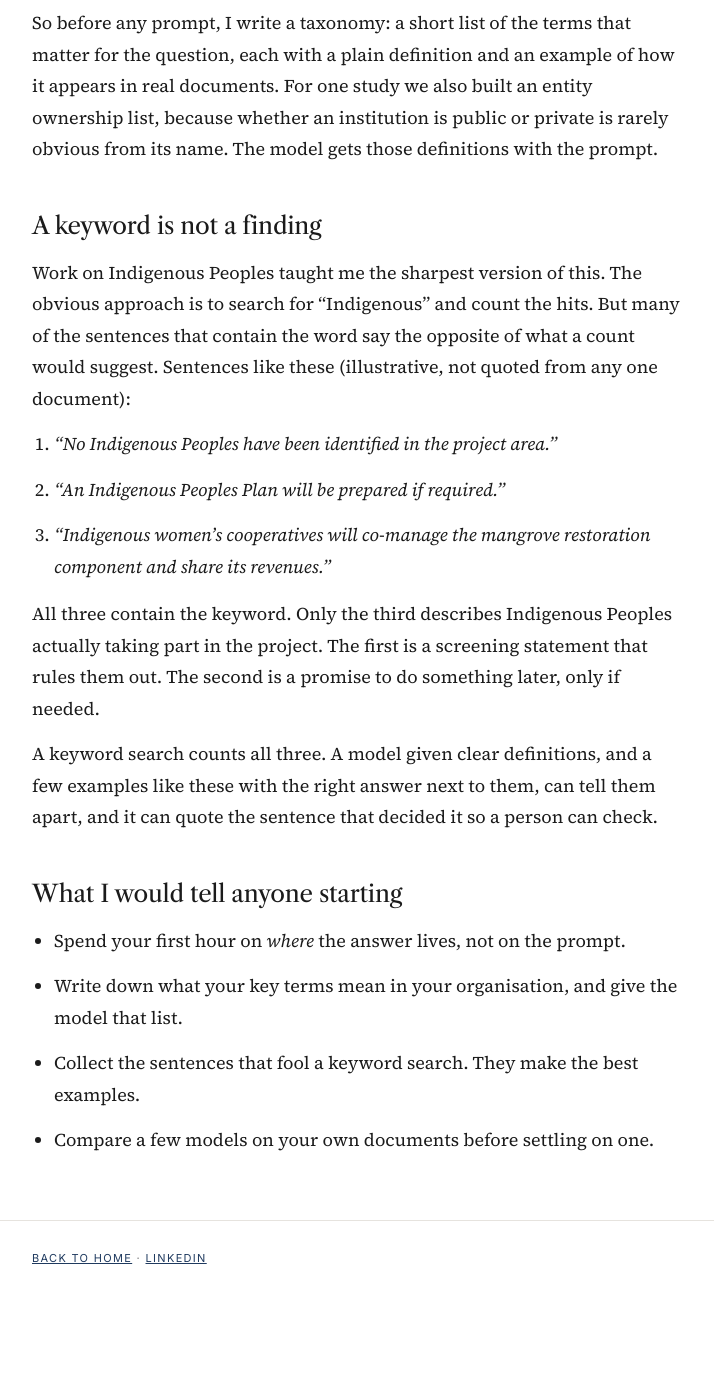
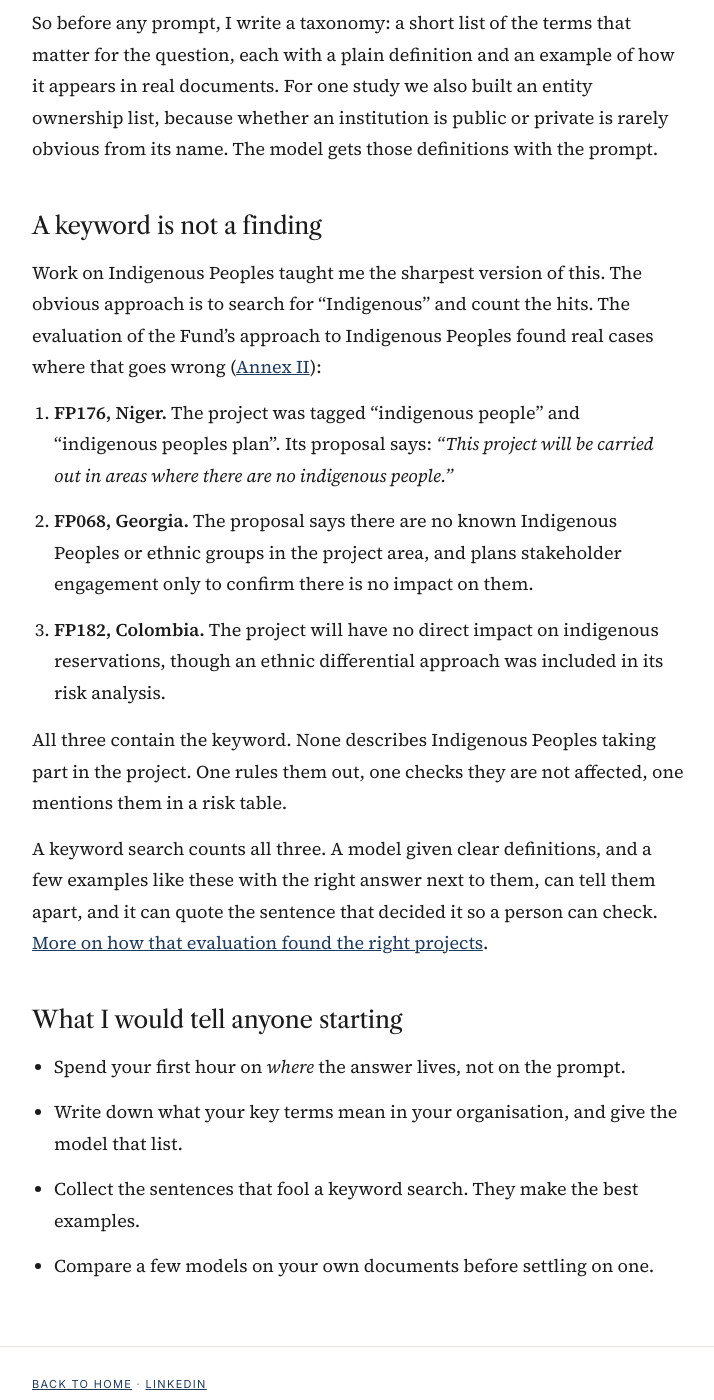
Before and after one commit to owangie/owangie.github.io, a Jekyll site: the page built from _posts/2026-09-28-llms-and-development-jargon.md, in a window 1280 px wide and 1400 px high, scrolled down 1783 px. Shown: the whole window, without its empty margins (282-996 px from the left). Built offline with Jekyll 4.4.1, drawn with Linux system fonts in a browser that asks for light colours; before the commit the page ends 3099 px from its top, so only the background shows below that.

Commit message:
Blog: who is in the room (IPs and women); real IPs examples in jargon post

```diff
--- a/_posts/2026-09-28-llms-and-development-jargon.md
+++ b/_posts/2026-09-28-llms-and-development-jargon.md
@@ -34,15 +34,15 @@ So before any prompt, I write a taxonomy: a short list of the terms that matter
 
 ## A keyword is not a finding
 
-Work on Indigenous Peoples taught me the sharpest version of this. The obvious approach is to search for "Indigenous" and count the hits. But many of the sentences that contain the word say the opposite of what a count would suggest. Sentences like these (illustrative, not quoted from any one document):
+Work on Indigenous Peoples taught me the sharpest version of this. The obvious approach is to search for "Indigenous" and count the hits. The evaluation of the Fund's approach to Indigenous Peoples found real cases where that goes wrong ([Annex II](https://ieu.greenclimate.fund/sites/default/files/document/annex-ii-ips-data-sources-and-methodology-top-2.pdf)):
 
-1. *"No Indigenous Peoples have been identified in the project area."*
-2. *"An Indigenous Peoples Plan will be prepared if required."*
-3. *"Indigenous women's cooperatives will co-manage the mangrove restoration component and share its revenues."*
+1. **FP176, Niger.** The project was tagged "indigenous people" and "indigenous peoples plan". Its proposal says: *"This project will be carried out in areas where there are no indigenous people."*
+2. **FP068, Georgia.** The proposal says there are no known Indigenous Peoples or ethnic groups in the project area, and plans stakeholder engagement only to confirm there is no impact on them.
+3. **FP182, Colombia.** The project will have no direct impact on indigenous reservations, though an ethnic differential approach was included in its risk analysis.
 
-All three contain the keyword. Only the third describes Indigenous Peoples actually taking part in the project. The first is a screening statement that rules them out. The second is a promise to do something later, only if needed.
+All three contain the keyword. None describes Indigenous Peoples taking part in the project. One rules them out, one checks they are not affected, one mentions them in a risk table.
 
-A keyword search counts all three. A model given clear definitions, and a few examples like these with the right answer next to them, can tell them apart, and it can quote the sentence that decided it so a person can check.
+A keyword search counts all three. A model given clear definitions, and a few examples like these with the right answer next to them, can tell them apart, and it can quote the sentence that decided it so a person can check. [More on how that evaluation found the right projects](/writing/who-is-in-the-room/).
 
 ## What I would tell anyone starting
 
```
Also changed, not shown: _posts/2025-02-21-who-is-in-the-room.md (added, +56 -0 lines), images/ips-gap-scoring.png (added).
